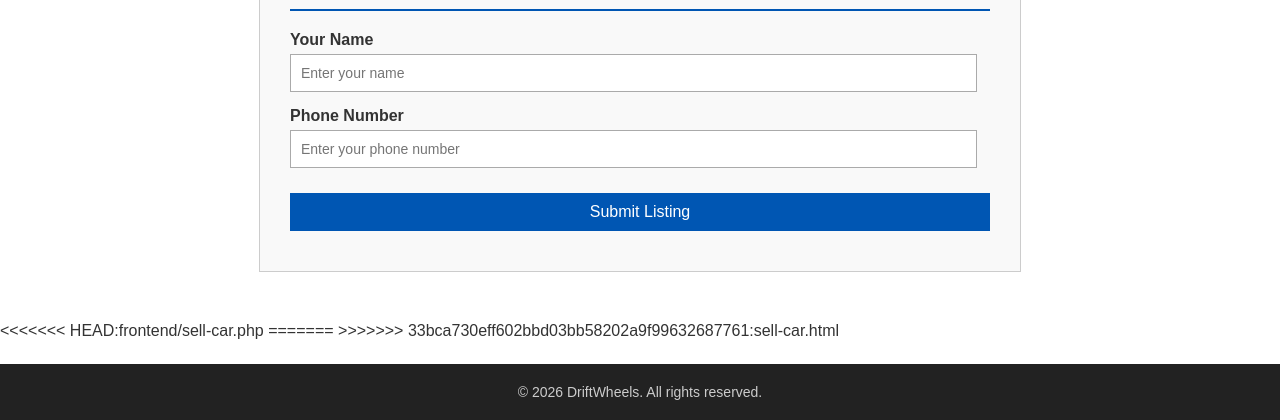
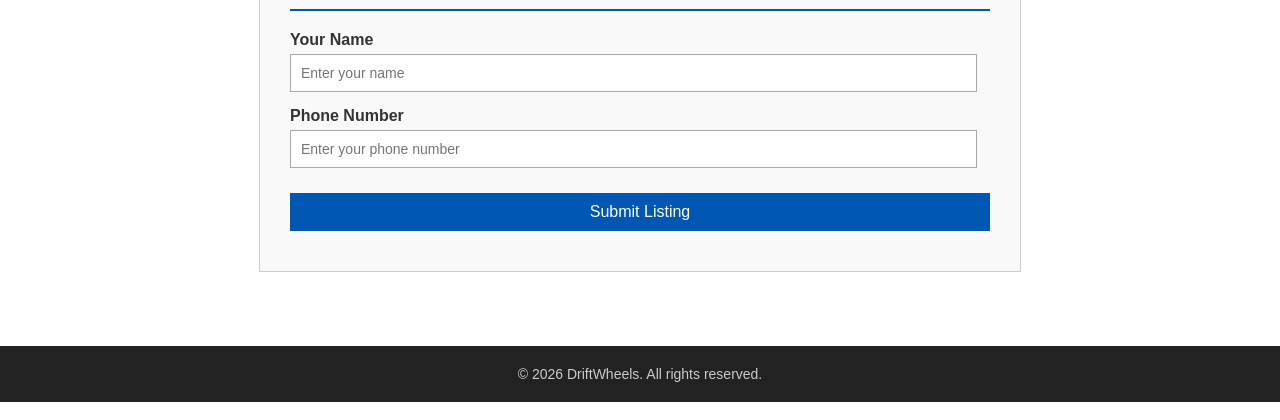
Before and after one commit to Slightsmile/DriftWheels, a PHP site: page /frontend/sell-car.php in a window 1280 px wide. Shown: the part 2087-2507 px from the top of the page. Run offline with PHP 8.4, Linux system fonts and the light colour scheme.

Commit message:
Fix unresolved merge markers in frontend sell-car page

```diff
--- a/frontend/sell-car.php
+++ b/frontend/sell-car.php
@@ -169,12 +169,8 @@
     <div class="footer">
         © 2026 DriftWheels. All rights reserved.
     </div>
-<<<<<<< HEAD:frontend/sell-car.php
     <script src="assets/js/nav-auth.js"></script>
     <script src="assets/js/sell-car.js"></script>
-=======
-    <script src="sell-car.js"></script>
->>>>>>> 33bca730eff602bbd03bb58202a9f99632687761:sell-car.html
 
 </body>
 
```
